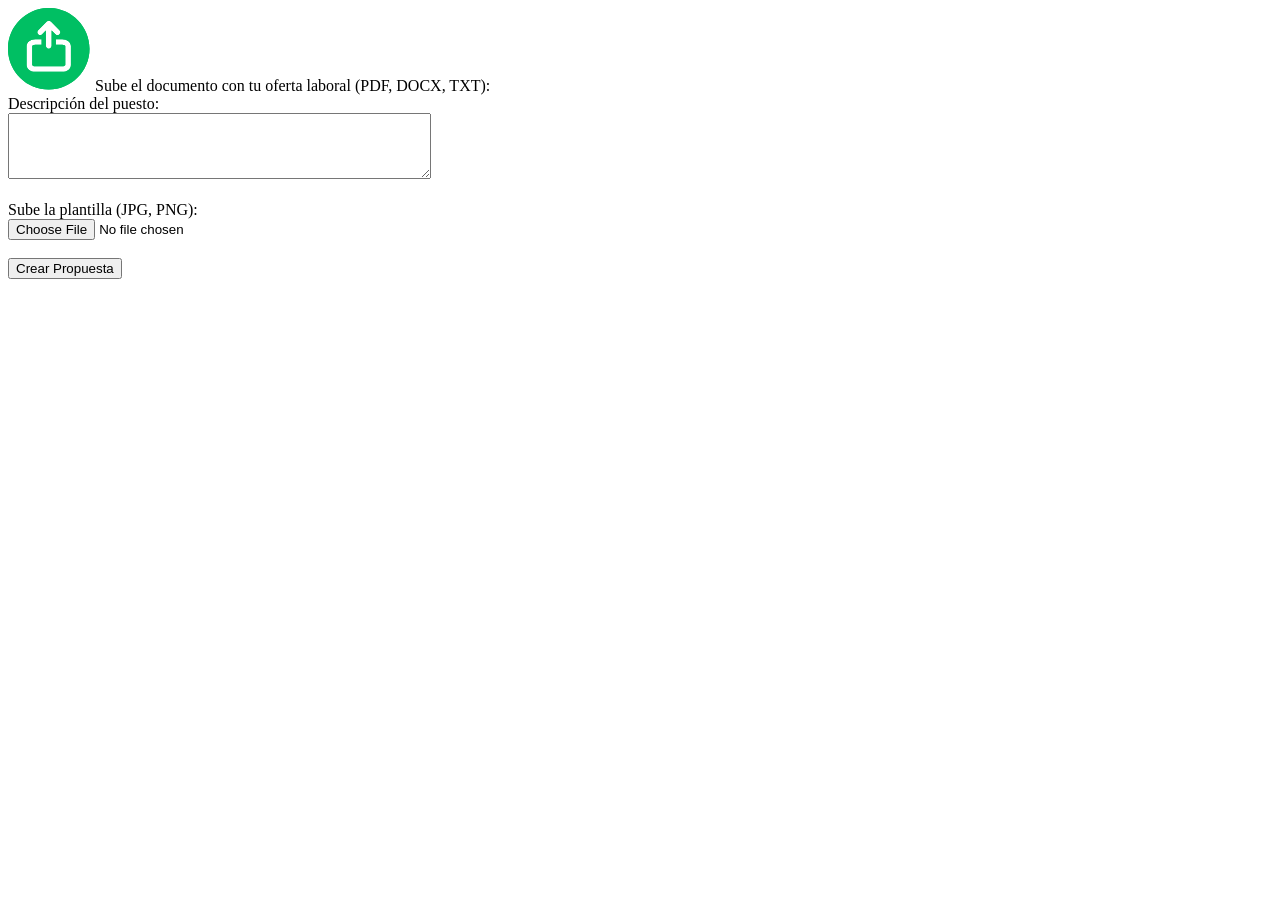
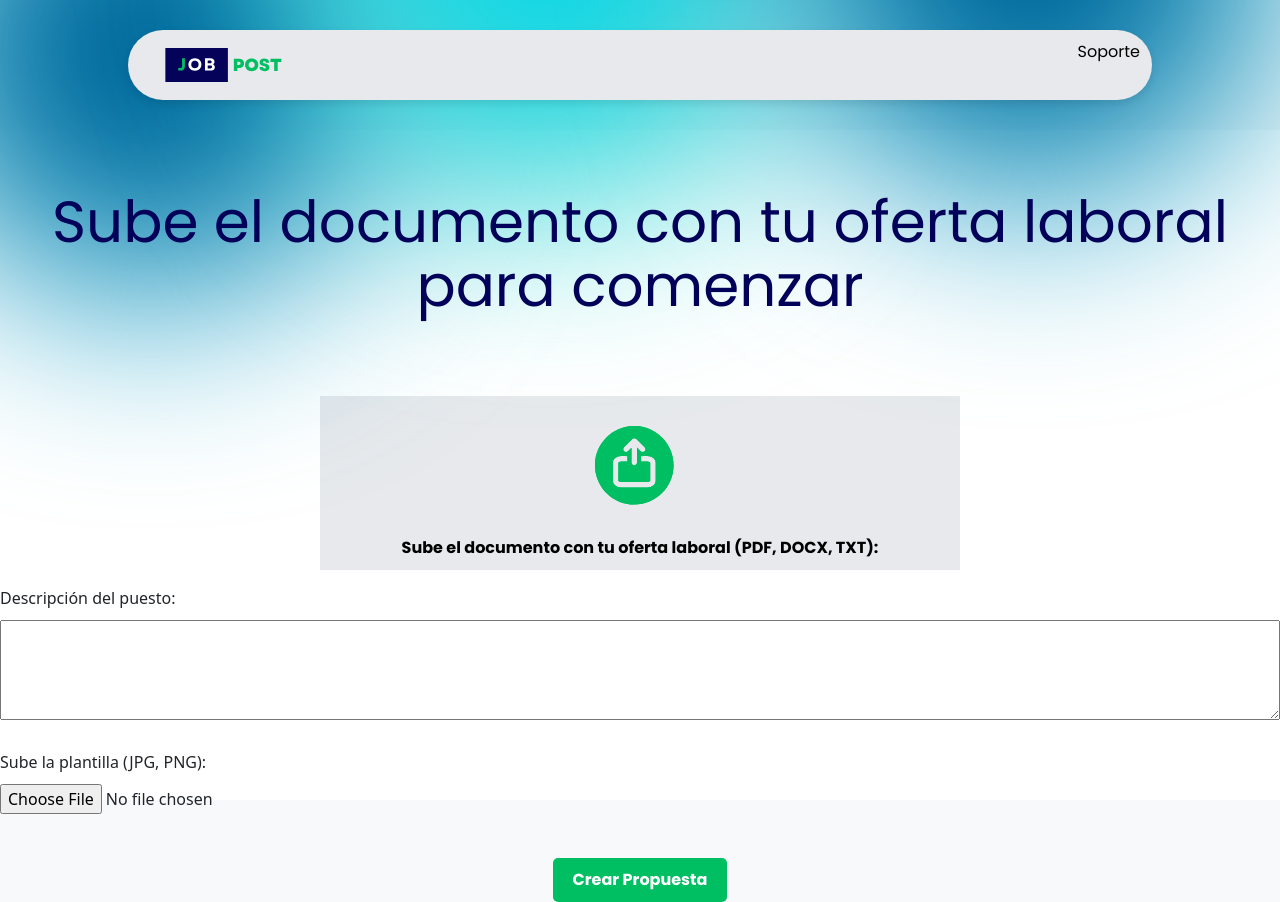
Before and after one commit to jdj40211/JobPost-Ai, a Django app: page /paginaPrompt/ in a window 1280 px wide. Before the commit the page ends 279 px from the top, so only its background shows below. Run offline with Django 5.2, Linux system fonts and the light colour scheme.

Commit message:
Frotn Pagina Prompt

```diff
--- a/job_poster_ai/static/styles.css
+++ b/job_poster_ai/static/styles.css
@@ -57,7 +57,7 @@ h1 {
     font-size: 58px;
     padding-bottom: 50px;
     font-style: normal;
-    z-index: 2;
+    z-index: 4;
 
 }
 
@@ -339,6 +339,15 @@ button[type="submit"]:hover {
 
 }
 
+.containerSeccionDos{
+    padding-top: 60px;
+    width: 100%;
+    display: flex;
+    flex-direction: column;
+    justify-content: center;
+    z-index: 2;
+}
+
 .footer {
     background-color: #1f41bb;
     color: #ffffff;
--- a/posters/templates/home.html
+++ b/posters/templates/home.html
@@ -1,14 +1,14 @@
 <!DOCTYPE html>
 {% load static %}
 
-<html lang="en">
+<html lang="es">
 
 <head>
     <meta charset="UTF-8">
     <meta name="viewport" content="width=device-width, initial-scale=1.0">
     <link rel="stylesheet" href="{% static 'styles.css' %}">
 
-    <link href="https://fonts.googleapis.com/css2?family=Poppins:wght@400;700&display=swap" rel="stylesheet">
+
 
 
 
--- a/posters/templates/paginaPrompt.html
+++ b/posters/templates/paginaPrompt.html
@@ -5,14 +5,46 @@
 <head>
     <meta charset="UTF-8">
     <meta name="viewport" content="width=device-width, initial-scale=1.0">
+    <link rel="stylesheet" href="{% static 'styles.css' %}">
+
+    <link href="https://fonts.googleapis.com/css2?family=Poppins:wght@400;700&display=swap" rel="stylesheet">
+
+
+
     <title>Crea Tu Oferta</title>
+
+    <link href="https://cdn.jsdelivr.net/npm/bootstrap@5.3.3/dist/css/bootstrap.min.css" rel="stylesheet"
+        integrity="sha384-QWTKZyjpPEjISv5WaRU9OFeRpok6YctnYmDr5pNlyT2bRjXh0JMhjY6hW+ALEwIH" crossorigin="anonymous">
+    <script src="https://cdn.jsdelivr.net/npm/bootstrap@5.3.3/dist/js/bootstrap.bundle.min.js"
+        integrity="sha384-YvpcrYf0tY3lHB60NNkmXc5s9fDVZLESaAA55NDzOxhy9GkcIdslK1eN7N6jIeHz" crossorigin="anonymous">
+        </script>
+
+    <nav class="navbar-bg-body-tertiary">
+        <div class="circle one"></div>
+        <div class="circleDos one"></div>
+        <div class="circle two"></div>
+
+        <div class="container-fluid">
+            <a class="navbar-brand" href="#">
+                <img src="{% static 'images/JobPostLogo(500x150).svg' %}" alt="JobPostLogo" width="150" height="50"
+                    class="logoJobPost">
+            </a>
+            <a class="nav-link" href="{% url 'home' %}">Soporte</a>
+        </div>
+    </nav>
+
 </head>
 
 <body>
+
+    <div class="containerSeccionDos">
+        <h1 class="textoEstiloUno">Sube el documento con tu oferta laboral para comenzar</h1>
+
         <form method="POST" enctype="multipart/form-data">
             {% csrf_token %}
 
             <!-- Subir el documento -->
+
 
             <div class="mb-3">
                 <div class="row">
@@ -20,7 +52,8 @@
                     <input type="file" id="job_file" name="job_file" accept=".pdf,.docx,.txt" class="uploadLogo"
                         style="display: none;">
                     <!-- Botón personalizado con icono -->
-                <label for="job_file" class="file-upload-label" onclick="document.getElementById('job_file').click();">
+                    <label for="job_file" class="file-upload-label"
+                        onclick="document.getElementById('job_file').click();">
                         <img src="{% static 'images/uploadLogo.svg' %}" class="uploadLogo" alt="Upload icon">
                         <span>Sube el documento con tu oferta laboral (PDF, DOCX, TXT):</span>
                     </label>
@@ -54,6 +87,7 @@
         <h2>Imagen generada:</h2>
         <img src="{{ poster_url }}" alt="Imagen generada por IA" width="500px">
         {% endif %}
+    </div>
 
 </body>
 
```
Lines whose indentation alone changed are shown as unchanged.
